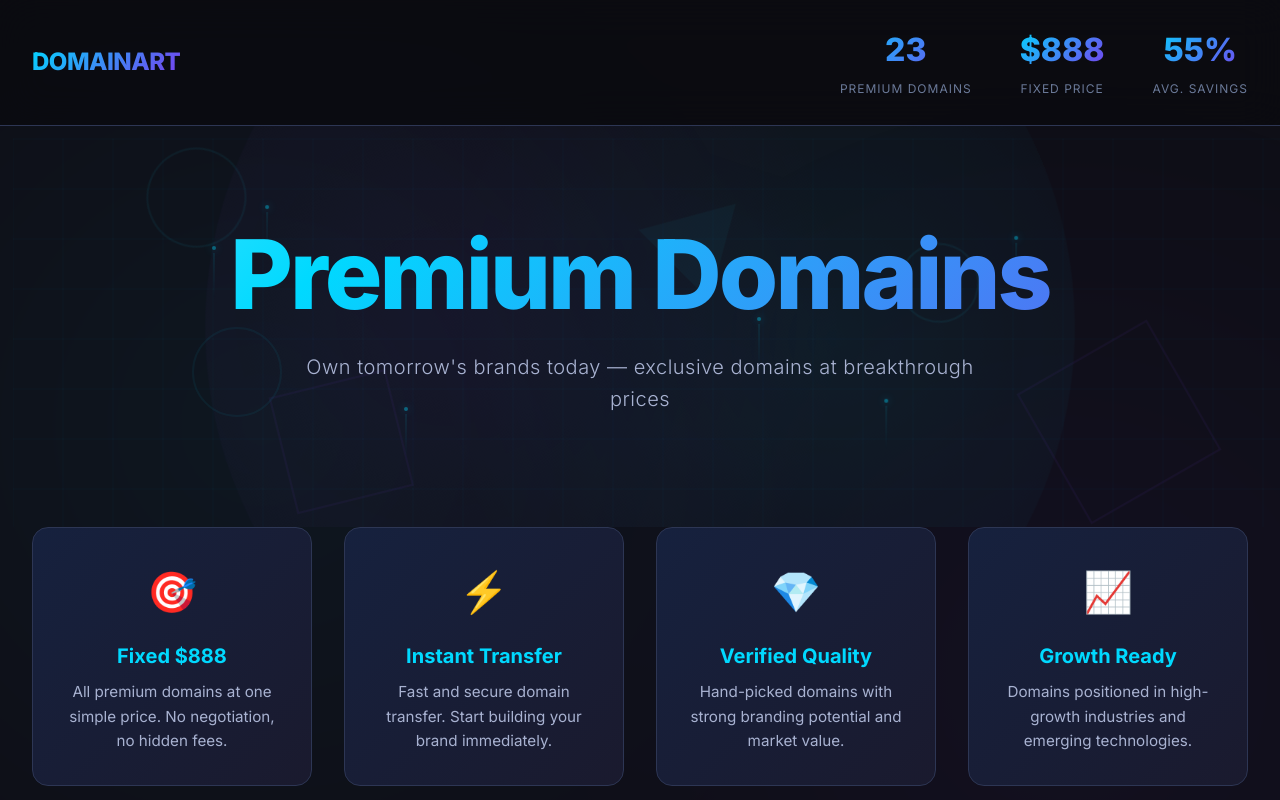
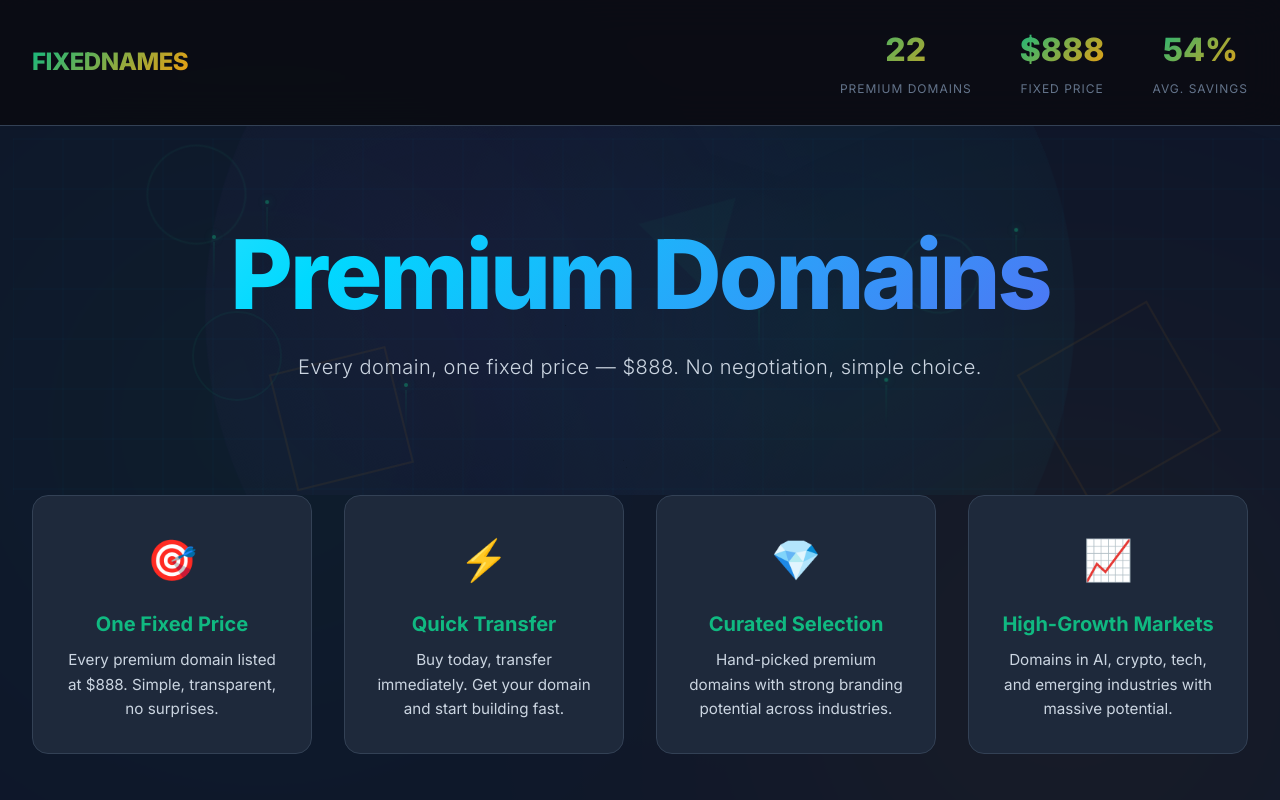
Before and after one commit to zkcash/domain-marketplace, a plain HTML site: page index.html in a window 1280 px wide. Shown: the top 800 px of the page. Drawn offline with Linux system fonts and the light colour scheme.

Commit message:
Update index.html

```diff
--- a/index.html
+++ b/index.html
@@ -3,7 +3,7 @@
 <head>
     <meta charset="UTF-8">
     <meta name="viewport" content="width=device-width, initial-scale=1.0">
-    <title>Premium Domain Marketplace - Own Tomorrow's Brands Today</title>
+    <title>FixedNames - Premium Domains at $888 Fixed Price</title>
     <link href="https://fonts.googleapis.com/css2?family=Cormorant+Garamond:wght@400;500;600;700&family=Inter:wght@300;400;500;600;700;800&display=swap" rel="stylesheet">
     <style>
         * {
@@ -13,18 +13,18 @@
         }
 
         :root {
-            --bg-primary: #0f0f17;
-            --bg-secondary: #1a1a2e;
-            --bg-card: #16213e;
-            --text-primary: #e4e4f0;
-            --text-secondary: #a8b2d1;
-            --text-muted: #6b7a99;
-            --accent-primary: #00d9ff;
-            --accent-secondary: #7c3aed;
-            --accent-success: #22c55e;
-            --border: #2d3654;
-            --gradient-primary: linear-gradient(135deg, #00d9ff 0%, #7c3aed 100%);
-            --gradient-accent: linear-gradient(135deg, #667eea 0%, #764ba2 100%);
+            --bg-primary: #0F172A;
+            --bg-secondary: #1E293B;
+            --bg-card: #1E293B;
+            --text-primary: #F8FAFC;
+            --text-secondary: #CBD5E1;
+            --text-muted: #64748B;
+            --accent-primary: #10B981;
+            --accent-secondary: #F59E0B;
+            --accent-success: #22C55E;
+            --border: #334155;
+            --gradient-primary: linear-gradient(135deg, #10B981 0%, #F59E0B 100%);
+            --gradient-accent: linear-gradient(135deg, #22C55E 0%, #10B981 100%);
         }
 
         body {
@@ -869,10 +869,10 @@
 
     <header>
         <div class="header-container">
-            <div class="logo">DOMAINART</div>
+            <div class="logo">FIXEDNAMES</div>
             <div class="header-stats">
                 <div class="stat-item">
-                    <span class="stat-value" id="headerCount">23</span>
+                    <span class="stat-value" id="headerCount">22</span>
                     <span class="stat-label">Premium Domains</span>
                 </div>
                 <div class="stat-item">
@@ -906,29 +906,29 @@
             <div class="shape circle"></div>
         </div>
         <h1>Premium Domains</h1>
-        <p class="subtitle">Own tomorrow's brands today — exclusive domains at breakthrough prices</p>
+        <p class="subtitle">Every domain, one fixed price — $888. No negotiation, simple choice.</p>
     </section>
 
     <div class="value-props">
         <div class="value-card">
             <span class="value-icon">🎯</span>
-            <div class="value-title">Fixed $888</div>
-            <div class="value-desc">All premium domains at one simple price. No negotiation, no hidden fees.</div>
+            <div class="value-title">One Fixed Price</div>
+            <div class="value-desc">Every premium domain listed at $888. Simple, transparent, no surprises.</div>
         </div>
         <div class="value-card">
             <span class="value-icon">⚡</span>
-            <div class="value-title">Instant Transfer</div>
-            <div class="value-desc">Fast and secure domain transfer. Start building your brand immediately.</div>
+            <div class="value-title">Quick Transfer</div>
+            <div class="value-desc">Buy today, transfer immediately. Get your domain and start building fast.</div>
         </div>
         <div class="value-card">
             <span class="value-icon">💎</span>
-            <div class="value-title">Verified Quality</div>
-            <div class="value-desc">Hand-picked domains with strong branding potential and market value.</div>
+            <div class="value-title">Curated Selection</div>
+            <div class="value-desc">Hand-picked premium domains with strong branding potential across industries.</div>
         </div>
         <div class="value-card">
             <span class="value-icon">📈</span>
-            <div class="value-title">Growth Ready</div>
-            <div class="value-desc">Domains positioned in high-growth industries and emerging technologies.</div>
+            <div class="value-title">High-Growth Markets</div>
+            <div class="value-desc">Domains in AI, crypto, tech, and emerging industries with massive potential.</div>
         </div>
     </div>
 
@@ -948,7 +948,7 @@
 
         <div class="stats-bar">
             <div>
-                <span class="showing-text">Showing <span class="showing-number" id="showingCount">23</span> domains</span>
+                <span class="showing-text">Showing <span class="showing-number" id="showingCount">22</span> domains</span>
             </div>
             <div class="total-savings">
                 <div class="savings-label">Total You Save</div>
@@ -963,39 +963,39 @@
 
     <footer>
         <div class="footer-content">
-            <div class="footer-logo">DOMAINART</div>
+            <div class="footer-logo">FIXEDNAMES</div>
             <p class="footer-text">
-                Premium domain marketplace offering hand-selected domains at breakthrough prices.
-                All domains verified, transfer-ready, and positioned for growth. Secure your digital identity today.
+                FixedNames offers premium domains at one transparent price: $888.
+                Every domain is hand-selected, verified, and ready for immediate transfer.
+                Simple pricing, quality names, no negotiation needed.
             </p>
         </div>
     </footer>
 
     <script>
         const domains = [
-            { name: "PayCoding.com", description: "Perfect domain for coding bootcamps, developer payment platforms, or freelance coding marketplaces", marketInsight: "Developer tools market valued at $9.3B globally, growing 22% annually", originalPrice: 2888, discountPrice: 888, spaceshipLink: "https://paycoding.com", godaddyLink: "https://www.godaddy.com/forsale/paycoding.com" },
-            { name: "BTCSpot.org", description: "Premium domain for Bitcoin trading platforms, crypto exchanges, or blockchain analytics", marketInsight: "Bitcoin spot trading volume exceeds $400B monthly with 300M+ users", originalPrice: 2499, discountPrice: 888, spaceshipLink: "https://btcspot.org", godaddyLink: "https://www.godaddy.com/forsale/btcspot.org" },
-            { name: "PolyFarming.com", description: "Dual-purpose domain: DeFi yield farming on Polygon network OR sustainable polyculture agriculture platform", marketInsight: "DeFi yield farming TVL at $45B+ | Sustainable agriculture market at $28B by 2030", originalPrice: 1500, discountPrice: 888, spaceshipLink: "https://polyfarming.com", godaddyLink: "https://www.godaddy.com/forsale/polyfarming.com" },
-            { name: "HardworkingAI.com", description: "Perfect for AI productivity tools, automation platforms, or AI-powered workforce solutions", marketInsight: "AI productivity tools market growing to $78B by 2028 (32% annual growth)", originalPrice: 1299, discountPrice: 888, spaceshipLink: "https://hardworkingai.com", godaddyLink: "https://www.godaddy.com/forsale/hardworkingai.com" },
-            { name: "TechCex.com", description: "Tech-focused cryptocurrency exchange or technology-driven trading platform", marketInsight: "Crypto exchange trading volume at $89T annually, tech integration key", originalPrice: 1500, discountPrice: 888, spaceshipLink: "https://techcex.com", godaddyLink: "https://www.godaddy.com/forsale/techcex.com" },
-            { name: "AutoHev.com", description: "Automotive HEV (Hybrid Electric Vehicle) marketplace or EV technology platform", marketInsight: "Hybrid EV market reaching $800B by 2030 with 14% annual growth", originalPrice: 1499, discountPrice: 888, spaceshipLink: "https://autohev.com", godaddyLink: "https://www.godaddy.com/forsale/autohev.com" },
-            { name: "VoiceSynthetic.com", description: "AI voice synthesis, text-to-speech platforms, or synthetic voice technology solutions", marketInsight: "AI voice synthesis market projected at $26.8B by 2032 (23% CAGR)", originalPrice: 1500, discountPrice: 888, spaceshipLink: "https://voicesynthetic.com", godaddyLink: "https://www.godaddy.com/forsale/voicesynthetic.com" },
-            { name: "BugsCheck.com", description: "Software testing, QA platforms, bug tracking systems, or code quality assurance tools", marketInsight: "Software testing market growing to $60B by 2027, bug detection crucial", originalPrice: 2111, discountPrice: 888, spaceshipLink: "https://bugscheck.com", godaddyLink: "https://www.godaddy.com/forsale/bugscheck.com" },
-            { name: "AIGetSet.com", description: "AI readiness platforms, AI onboarding tools, or AI implementation consulting services", marketInsight: "AI adoption consulting market at $12.4B, 85% companies planning AI integration", originalPrice: 1699, discountPrice: 888, spaceshipLink: "https://aigetset.com", godaddyLink: "https://www.godaddy.com/forsale/aigetset.com" },
-            { name: "AGIclick.com", description: "Artificial General Intelligence platforms, AGI development tools, or advanced AI solutions marketplace", marketInsight: "AGI development market expected to reach $500B+ as race to AGI intensifies", originalPrice: 1988, discountPrice: 888, spaceshipLink: "https://agiclick.com", godaddyLink: "https://www.godaddy.com/forsale/agiclick.com" },
-            { name: "GenAISecure.com", description: "Generative AI security platforms, AI safety tools, or secure AI deployment solutions", marketInsight: "AI security market growing to $38.2B by 2030 as GenAI adoption accelerates", originalPrice: 2399, discountPrice: 888, spaceshipLink: "https://genaisecure.com", godaddyLink: "https://www.godaddy.com/forsale/genaisecure.com" },
-            { name: "ETFstaking.com", description: "Cryptocurrency ETF staking platforms, digital asset staking services, or DeFi ETF solutions", marketInsight: "Crypto staking market at $20B TVL, spot Bitcoin ETFs exceeded $100B in assets", originalPrice: 2399, discountPrice: 888, spaceshipLink: "https://etfstaking.com", godaddyLink: "https://www.godaddy.com/forsale/etfstaking.com" },
-            { name: "JoblessAI.com", description: "AI-driven job displacement solutions, workforce automation platforms, or future-of-work consulting", marketInsight: "AI automation expected to impact 300M+ jobs globally, $15.7T economic impact by 2030", originalPrice: 3299, discountPrice: 888, spaceshipLink: "https://joblessai.com", godaddyLink: "https://www.godaddy.com/forsale/joblessai.com" },
-            { name: "InspectIntelligence.com", description: "AI-powered inspection systems, quality control automation, or intelligent monitoring platforms", marketInsight: "AI inspection market growing to $12.6B by 2030, manufacturing automation key trend", originalPrice: 1500, discountPrice: 888, spaceshipLink: "https://inspectintelligence.com", godaddyLink: "https://www.godaddy.com/forsale/inspectintelligence.com" },
-            { name: "TwinComputing.com", description: "Digital twin technology, parallel computing systems, or twin AI model development platforms", marketInsight: "Digital twin market projected at $155B by 2030 (58% CAGR), critical for Industry 4.0", originalPrice: 2888, discountPrice: 888, spaceshipLink: "https://twincomputing.com", godaddyLink: "https://www.godaddy.com/forsale/twincomputing.com" },
-            { name: "AlphaOrdinal.com", description: "Bitcoin Ordinals marketplace, NFT ordinals platform, or alpha trading signals for ordinals", marketInsight: "Bitcoin Ordinals volume exceeded $500M in 2024, creating new NFT ecosystem on Bitcoin", originalPrice: 2888, discountPrice: 888, spaceshipLink: "https://alphaordinal.com", godaddyLink: "https://www.godaddy.com/forsale/alphaordinal.com" },
-            { name: "Comsistent.com", description: "Brand consistency platforms, communications management, or consistent messaging automation tools", marketInsight: "Brand consistency software market at $8.2B, 73% companies prioritize unified branding", originalPrice: 2888, discountPrice: 888, spaceshipLink: "https://comsistent.com", godaddyLink: "https://www.godaddy.com/forsale/comsistent.com" },
-            { name: "Virtuxel.com", description: "Virtual pixel technology, VR/AR display solutions, or metaverse graphics rendering platforms", marketInsight: "Virtual display technology market reaching $50B by 2028, metaverse driving demand", originalPrice: 1988, discountPrice: 888, spaceshipLink: "https://virtuxel.com", godaddyLink: "https://www.godaddy.com/forsale/virtuxel.com" },
-            { name: "CareerPrimo.com", description: "Premium career services, executive job placement, or professional development platforms", marketInsight: "Career services market valued at $12.5B globally, executive coaching growing 15% annually", originalPrice: 2888, discountPrice: 888, spaceshipLink: "https://careerprimo.com", godaddyLink: "https://www.godaddy.com/forsale/careerprimo.com" },
-            { name: "Freightian.com", description: "Freight logistics platforms, shipping optimization, or freight forwarding marketplace", marketInsight: "Digital freight market projected at $84B by 2030, logistics tech transformation accelerating", originalPrice: 2111, discountPrice: 888, spaceshipLink: "https://freightian.com", godaddyLink: "https://www.godaddy.com/forsale/freightian.com" },
-            { name: "AgentEconomic.com", description: "AI agent marketplaces, autonomous economic agents, or multi-agent economy platforms", marketInsight: "AI agent economy projected to reach $28B by 2030, autonomous agents revolutionizing commerce", originalPrice: 2888, discountPrice: 888, spaceshipLink: "https://agenteconomic.com", godaddyLink: "https://www.godaddy.com/forsale/agenteconomic.com" },
-            { name: "HumancareAI.com", description: "AI-powered healthcare, patient care automation, or human-centric medical AI solutions", marketInsight: "AI healthcare market growing to $188B by 2030, patient care AI adoption accelerating", originalPrice: 1399, discountPrice: 888, spaceshipLink: "https://humancareai.com", godaddyLink: "https://www.godaddy.com/forsale/humancareai.com" },
-            { name: "AIAGIDev.com", description: "AGI development platforms, AI-to-AGI transition tools, or advanced artificial general intelligence solutions", marketInsight: "AGI development investments exceed $200B annually, race to AGI intensifying globally", originalPrice: 1499, discountPrice: 888, spaceshipLink: "https://aiagidev.com", godaddyLink: "https://www.godaddy.com/forsale/aiagidev.com" }
+            { name: "PayCoding.com", description: "Perfect domain for coding bootcamps, developer payment platforms, or freelance coding marketplaces", marketInsight: "GitHub has 100M+ developers actively seeking monetization platforms and coding education", originalPrice: 2888, discountPrice: 888, spaceshipLink: "https://paycoding.com", godaddyLink: "https://www.godaddy.com/forsale/paycoding.com" },
+            { name: "BTCSpot.org", description: "Premium domain for Bitcoin trading platforms, crypto exchanges, or blockchain analytics", marketInsight: "Bitcoin spot ETFs launched 2024, bringing institutional investors and mainstream adoption", originalPrice: 2499, discountPrice: 888, spaceshipLink: "https://btcspot.org", godaddyLink: "https://www.godaddy.com/forsale/btcspot.org" },
+            { name: "PolyFarming.com", description: "Dual-purpose domain: DeFi yield farming on Polygon network OR sustainable polyculture agriculture platform", marketInsight: "Polygon processes 3M+ daily transactions; regenerative agriculture growing 15% annually", originalPrice: 1500, discountPrice: 888, spaceshipLink: "https://polyfarming.com", godaddyLink: "https://www.godaddy.com/forsale/polyfarming.com" },
+            { name: "HardworkingAI.com", description: "Perfect for AI productivity tools, automation platforms, or AI-powered workforce solutions", marketInsight: "ChatGPT reached 100M users in 2 months - fastest growing consumer app in history", originalPrice: 1299, discountPrice: 888, spaceshipLink: "https://hardworkingai.com", godaddyLink: "https://www.godaddy.com/forsale/hardworkingai.com" },
+            { name: "TechCex.com", description: "Tech-focused cryptocurrency exchange or technology-driven trading platform", marketInsight: "Coinbase, Binance generate $3B+ annually - tech-savvy traders demand better platforms", originalPrice: 1500, discountPrice: 888, spaceshipLink: "https://techcex.com", godaddyLink: "https://www.godaddy.com/forsale/techcex.com" },
+            { name: "AutoHev.com", description: "Automotive HEV (Hybrid Electric Vehicle) marketplace or EV technology platform", marketInsight: "Toyota sold 3.4M hybrid vehicles in 2023, hybrids outselling pure EVs in many markets", originalPrice: 1499, discountPrice: 888, spaceshipLink: "https://autohev.com", godaddyLink: "https://www.godaddy.com/forsale/autohev.com" },
+            { name: "VoiceSynthetic.com", description: "AI voice synthesis, text-to-speech platforms, or synthetic voice technology solutions", marketInsight: "ElevenLabs valued at $1B - voice AI replacing expensive voice actors and dubbing", originalPrice: 1500, discountPrice: 888, spaceshipLink: "https://voicesynthetic.com", godaddyLink: "https://www.godaddy.com/forsale/voicesynthetic.com" },
+            { name: "BugsCheck.com", description: "Software testing, QA platforms, bug tracking systems, or code quality assurance tools", marketInsight: "Software bugs cost companies $2.08T annually - automated testing is critical", originalPrice: 2111, discountPrice: 888, spaceshipLink: "https://bugscheck.com", godaddyLink: "https://www.godaddy.com/forsale/bugscheck.com" },
+            { name: "AIGetSet.com", description: "AI readiness platforms, AI onboarding tools, or AI implementation consulting services", marketInsight: "85% of companies plan AI integration but 70% don't know where to start - huge gap", originalPrice: 1699, discountPrice: 888, spaceshipLink: "https://aigetset.com", godaddyLink: "https://www.godaddy.com/forsale/aigetset.com" },
+            { name: "AGIclick.com", description: "Artificial General Intelligence platforms, AGI development tools, or advanced AI solutions marketplace", marketInsight: "OpenAI, Google DeepMind racing to AGI - OpenAI CEO predicts arrival within 5 years", originalPrice: 1988, discountPrice: 888, spaceshipLink: "https://agiclick.com", godaddyLink: "https://www.godaddy.com/forsale/agiclick.com" },
+            { name: "GenAISecure.com", description: "Generative AI security platforms, AI safety tools, or secure AI deployment solutions", marketInsight: "70% of enterprises cite security as top barrier to GenAI adoption - urgent need", originalPrice: 2399, discountPrice: 888, spaceshipLink: "https://genaisecure.com", godaddyLink: "https://www.godaddy.com/forsale/genaisecure.com" },
+            { name: "ETFstaking.com", description: "Cryptocurrency ETF staking platforms, digital asset staking services, or DeFi ETF solutions", marketInsight: "Bitcoin ETFs crossed $100B in assets within 1 year - fastest ETF growth ever", originalPrice: 2399, discountPrice: 888, spaceshipLink: "https://etfstaking.com", godaddyLink: "https://www.godaddy.com/forsale/etfstaking.com" },
+            { name: "JoblessAI.com", description: "AI-driven job displacement solutions, workforce automation platforms, or future-of-work consulting", marketInsight: "Goldman Sachs: AI could automate 300M jobs - companies need transition strategies now", originalPrice: 3299, discountPrice: 888, spaceshipLink: "https://joblessai.com", godaddyLink: "https://www.godaddy.com/forsale/joblessai.com" },
+            { name: "InspectIntelligence.com", description: "AI-powered inspection systems, quality control automation, or intelligent monitoring platforms", marketInsight: "Tesla uses AI vision for quality control - automotive & manufacturing adopting rapidly", originalPrice: 1500, discountPrice: 888, spaceshipLink: "https://inspectintelligence.com", godaddyLink: "https://www.godaddy.com/forsale/inspectintelligence.com" },
+            { name: "AlphaOrdinal.com", description: "Bitcoin Ordinals marketplace, NFT ordinals platform, or alpha trading signals for ordinals", marketInsight: "Bitcoin Ordinals created new NFT standard on Bitcoin - Casey Rodarmor's innovation viral", originalPrice: 2888, discountPrice: 888, spaceshipLink: "https://alphaordinal.com", godaddyLink: "https://www.godaddy.com/forsale/alphaordinal.com" },
+            { name: "Comsistent.com", description: "Brand consistency platforms, communications management, or consistent messaging automation tools", marketInsight: "Inconsistent branding costs companies 10-20% revenue - enterprises investing in solutions", originalPrice: 2888, discountPrice: 888, spaceshipLink: "https://comsistent.com", godaddyLink: "https://www.godaddy.com/forsale/comsistent.com" },
+            { name: "Virtuxel.com", description: "Virtual pixel technology, VR/AR display solutions, or metaverse graphics rendering platforms", marketInsight: "Apple Vision Pro launched 2024 - spatial computing era begins, developers needed", originalPrice: 1988, discountPrice: 888, spaceshipLink: "https://virtuxel.com", godaddyLink: "https://www.godaddy.com/forsale/virtuxel.com" },
+            { name: "CareerPrimo.com", description: "Premium career services, executive job placement, or professional development platforms", marketInsight: "LinkedIn Premium has 100M+ subscribers - professionals pay for career advancement", originalPrice: 2888, discountPrice: 888, spaceshipLink: "https://careerprimo.com", godaddyLink: "https://www.godaddy.com/forsale/careerprimo.com" },
+            { name: "Freightian.com", description: "Freight logistics platforms, shipping optimization, or freight forwarding marketplace", marketInsight: "Uber Freight, Flexport digitizing $800B logistics industry - legacy companies struggling", originalPrice: 2111, discountPrice: 888, spaceshipLink: "https://freightian.com", godaddyLink: "https://www.godaddy.com/forsale/freightian.com" },
+            { name: "AgentEconomic.com", description: "AI agent marketplaces, autonomous economic agents, or multi-agent economy platforms", marketInsight: "OpenAI's GPT Store launched with 3M+ custom agents - agent economy emerging rapidly", originalPrice: 2888, discountPrice: 888, spaceshipLink: "https://agenteconomic.com", godaddyLink: "https://www.godaddy.com/forsale/agenteconomic.com" },
+            { name: "HumancareAI.com", description: "AI-powered healthcare, patient care automation, or human-centric medical AI solutions", marketInsight: "FDA approved first AI diagnostic tools 2023 - hospitals deploying AI for patient care", originalPrice: 1399, discountPrice: 888, spaceshipLink: "https://humancareai.com", godaddyLink: "https://www.godaddy.com/forsale/humancareai.com" },
+            { name: "AIAGIDev.com", description: "AGI development platforms, AI-to-AGI transition tools, or advanced artificial general intelligence solutions", marketInsight: "Sam Altman: AGI by 2027 possible - developers building tools for AGI era today", originalPrice: 1499, discountPrice: 888, spaceshipLink: "https://aiagidev.com", godaddyLink: "https://www.godaddy.com/forsale/aiagidev.com" }
         ];
 
         let filteredDomains = [...domains];
```
